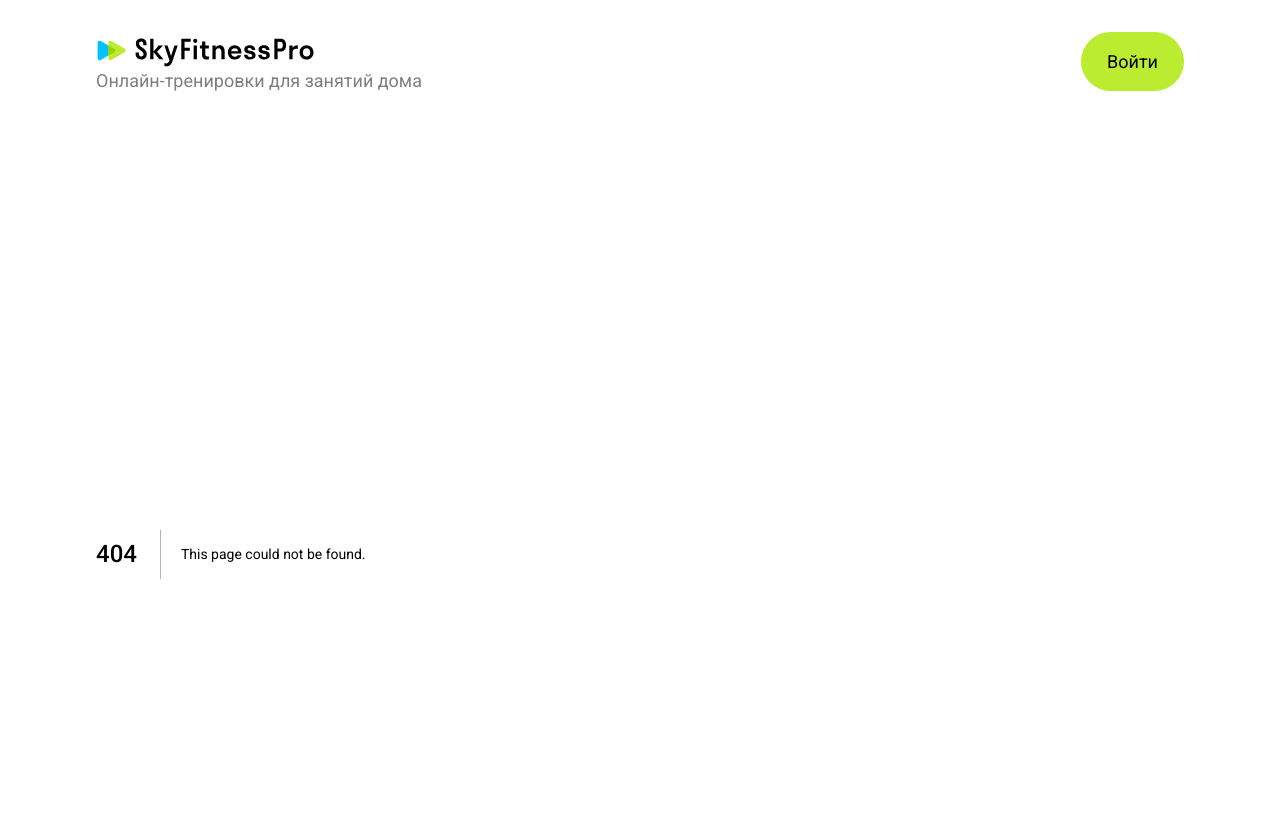
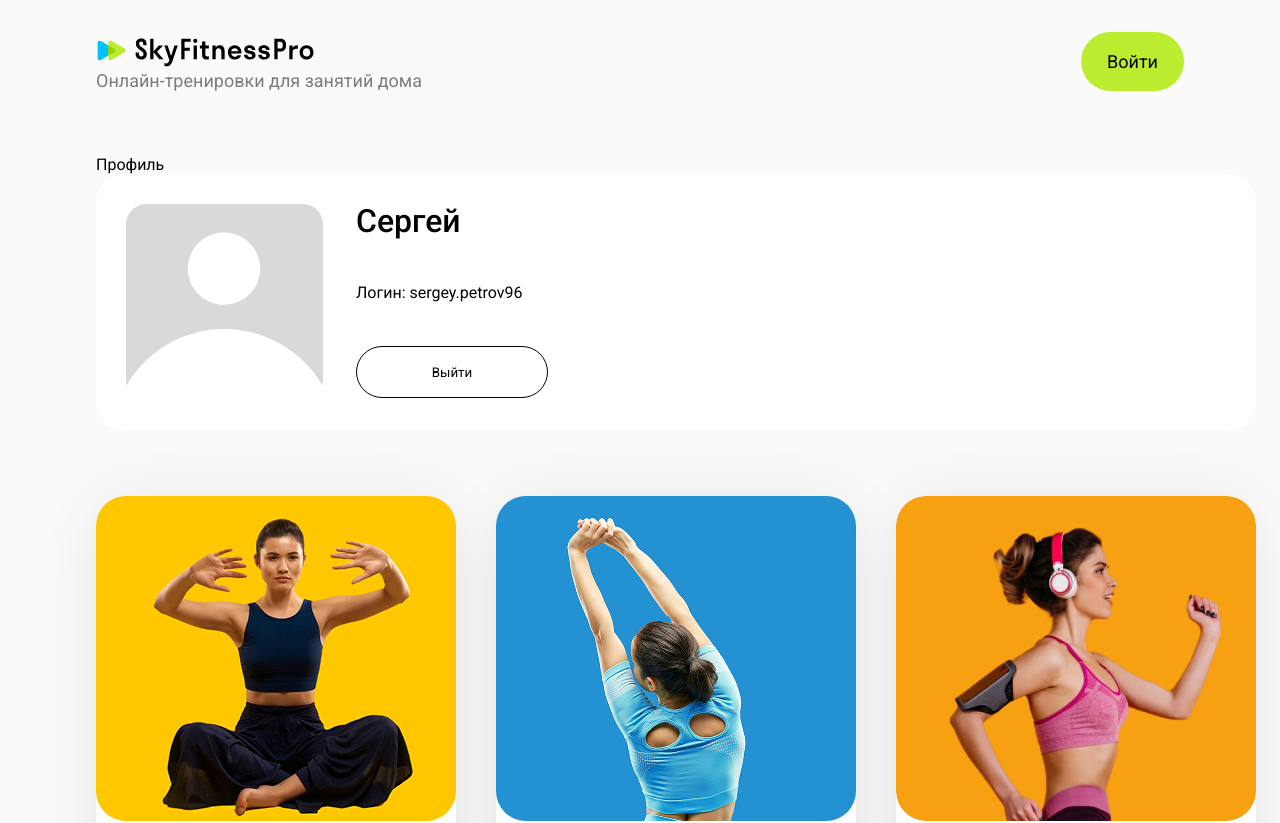
Before and after one commit to Natkn/skypro-final, a Next.js app: page /profile in a window 1280 px wide. Before the commit this address had no page. Shown: the top 823 px of the page. Built offline with nearby package versions, Linux system fonts and the light colour scheme.

Commit message:
profile page

```diff
--- a/next.config.ts
+++ b/next.config.ts
@@ -3,7 +3,7 @@ module.exports = {
     return [
       {
         source: '/',
-        destination: '/home/courses',
+        destination: '/profile',
         permanent: true,
       },
     ];
--- a/src/app/home/main/page.tsx
+++ b/src/app/home/main/page.tsx
@@ -8,7 +8,7 @@ import headerpic from "../../../../public/image/headerpic.svg";
 import Image from "next/image";
 import { getAllCourses } from '@/libs/fitness';
 
-interface Course {
+export interface Course {
   _id: string;
   nameRU: string;
   nameEN: string;
--- /dev/null
+++ b/src/app/profile/page.tsx
@@ -0,0 +1,76 @@
+// src/components/card/card.tsx
+'use client';
+import React, { useEffect, useState } from 'react';
+import styles from './profile.module.css';
+import Image from 'next/image';
+import profile from "../../../public/image/profilephoto.svg";
+import { getAllCourses } from '@/libs/fitness';
+import { Course } from '../home/main/page';
+import Card from '@/components/card/card';
+
+
+
+export default function Profile() {
+
+
+    const [courses, setCourses] = useState<Course[]>([]);
+    const [loading, setLoading] = useState(true);
+    const [error, setError] = useState<string | null>(null);
+
+    useEffect(() => {
+      const loadCourses = async () => {
+        setLoading(true);
+        try {
+          const coursesData = await getAllCourses();
+          setCourses(coursesData);
+        } catch (error: any) {
+          setError(error.message);
+        } finally {
+          setLoading(false);
+        }
+      };
+
+      loadCourses();
+    }, []);
+
+
+
+
+    const numCards = 3;
+    const visibleCourses = courses.slice(0, numCards);
+
+  return (
+     <div className={styles.profileContainer}>
+       <div className={styles.profileBox}>
+        Профиль
+         <div className={styles.profile}>
+           <div className={styles.profileInfo}>
+            <div className={styles.profileInfoPhoto}>
+               <Image src={profile} alt="
+            profilephoto" width={197} height={197} /></div>
+             <div className={styles.profileData}>
+             <div className={styles.profileName}> Сергей</div>
+           <div className={styles.profileLogin}> Логин: sergey.petrov96</div>
+
+            <button className={styles.logOut}>Выйти</button></div></div></div></div>
+
+
+
+        <div className={styles.cardBox}>
+           <section className={styles.cards}>
+            <div className={styles.cardsRow}>
+              {visibleCourses.map((course) => (
+                <Card
+                _id={course._id}
+                  key={course._id}
+                  image={course.image}
+                  name={course.nameRU}
+                  duration={course.duration}
+                  complexity={course.complexity}
+                />
+              ))}
+            </div>
+          </section>
+    </div></div>
+  );
+};
--- /dev/null
+++ b/src/app/profile/profile.module.css
@@ -0,0 +1,113 @@
+
+.profileBox{
+  width: 1160px;
+height: 341px;
+gap: 40px;
+
+}
+
+.profile{
+  width: 1160px;
+height: 257px;
+background: #FFFFFF;
+opacity: 1;
+gap: 10px;
+border-radius: 30px;
+padding: 30px;
+display: flex;
+}
+
+.profileInfo{
+  width: 530px;
+height: 197px;
+opacity: 1;
+gap: 33px;
+    display: flex;
+    flex-direction: row;
+    flex-wrap: wrap;
+}
+
+.profileData{
+     display: flex
+;
+    flex-direction: column;
+    flex-wrap: wrap;
+    width: 300px;
+gap: 44px;
+
+}
+
+.profileName{
+font-weight: 500;
+font-size: 32px;
+line-height: 110.00000000000001%;
+letter-spacing: 0px;
+
+
+}
+
+.logOut{
+width: 192px;
+height: 52px;
+border-radius: 46px;
+border-width: 1px;
+padding-top: 16px;
+padding-right: 26px;
+padding-bottom: 16px;
+padding-left: 26px;
+border: 1px solid #000000;
+background-color: #FFFFFF;
+}
+
+
+
+
+.cards {
+  display: grid;
+  grid-template-columns: repeat(1, 1fr);
+
+
+}
+
+.cardsRow {
+   display: grid;
+  grid-template-columns: repeat(3, 1fr);
+  grid-gap: 40px;
+}
+
+
+
+.card {
+height: 649px;
+border-radius: 30px;
+padding-bottom: 15px;
+gap: 24px;
+opacity: 1;
+
+}
+
+
+
+
+.card:hover {
+  transform: translateY(-5px);
+}
+
+.removeButton {
+  position: absolute;
+  top: 10px;
+  right: 10px;
+  background-color: rgba(0, 0, 0, 0.5);
+  color: white;
+  border: none;
+  border-radius: 50%;
+  width: 24px;
+  height: 24px;
+  font-size: 16px;
+  cursor: pointer;
+  z-index: 2;
+}
+
+.removeButton:hover {
+  background-color: rgba(0, 0, 0, 0.8);
+}
```
Also changed, not shown: src/app/profile/userProfileData.tsx (added, +19 -0 lines), public/image/profilephoto.svg (added).
